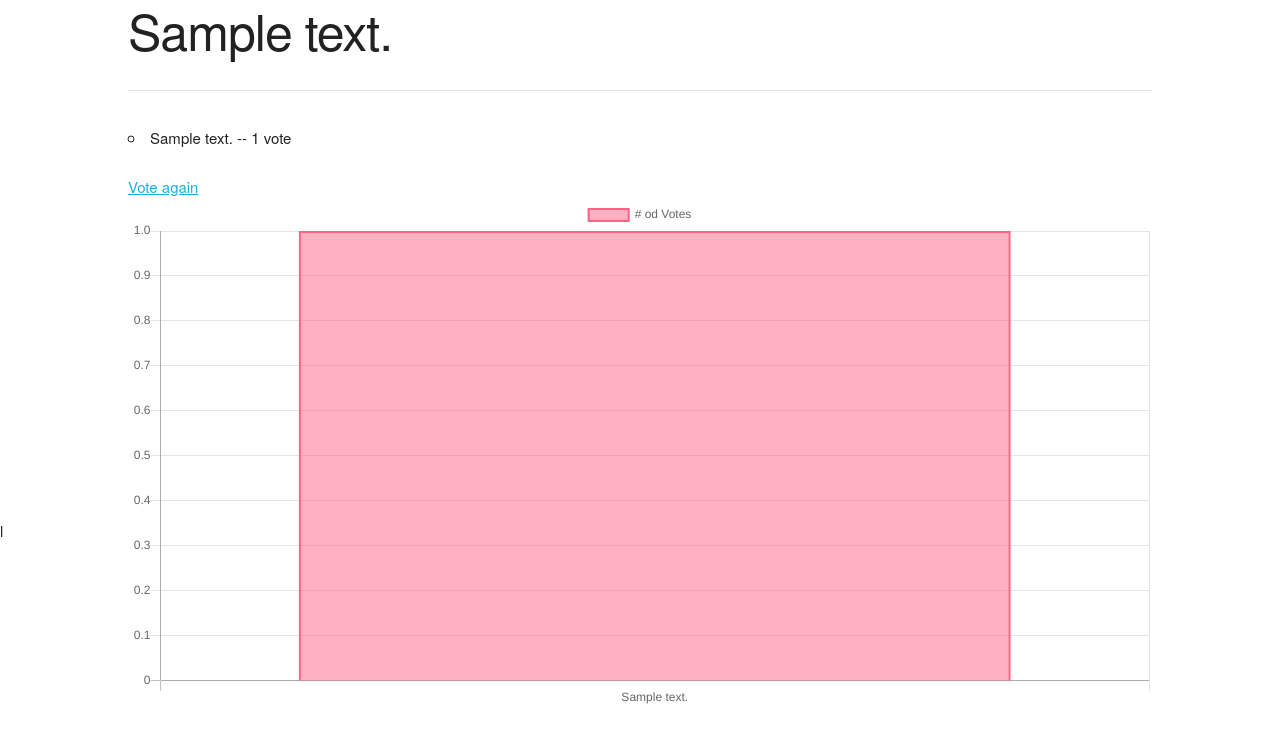
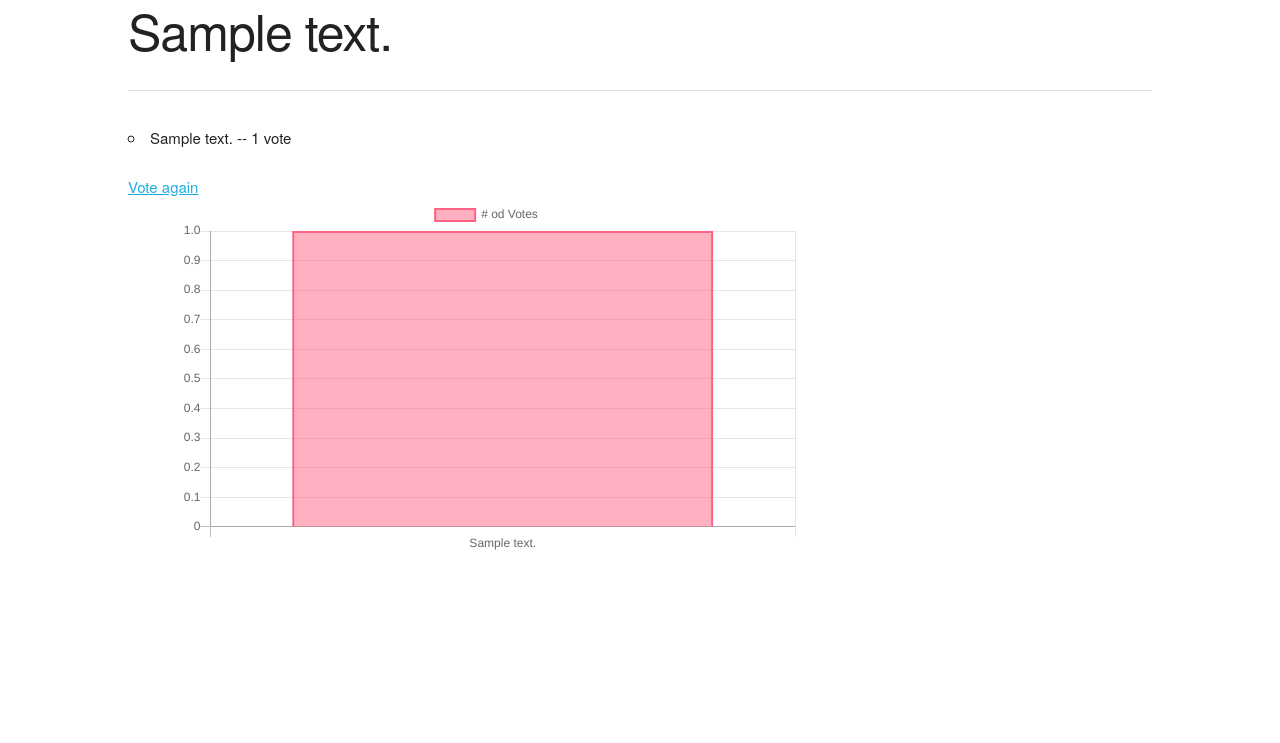
Before and after one commit to mechEngineer/DjangoPols, a Django app: page /polls/1/results/ in a window 1280 px wide. Shown: the top 743 px of the page. Run offline with Django 3.2, Linux system fonts and the light colour scheme; tables that the repository leaves empty hold one stand-in row (values such as "Sample post"); some libraries are stand-ins or nearby versions.

Commit message:
Styling and charting improvments

```diff
--- /dev/null
+++ b/djangoPols/polls/static/polls/custom.css
@@ -0,0 +1,17 @@
+.chart-container {
+  display: flex;
+  justify-content: center;
+  align-items: center;
+  width: 70%;
+}
+
+#chart {
+  width: 65%;
+}
+
+@media print {
+  #chart {
+    width: 15cm !important;
+    height: 6cm !important;
+  }
+}
--- a/djangoPols/polls/templates/polls/base.html
+++ b/djangoPols/polls/templates/polls/base.html
@@ -8,6 +8,7 @@
     {% load static %}
     <link rel="stylesheet" href="{% static 'polls/normalize.css' %}">
     <link rel="stylesheet" href=" {% static 'polls/skeleton.css' %} ">
+    <link rel="stylesheet" href=" {% static 'polls/custom.css' %} ">
 </head>
 <body>
 
@@ -21,6 +22,5 @@
 
 {% block scripts %}
 {% endblock scripts %}
-l
 </body>
 </html>
--- a/djangoPols/polls/templates/polls/result.html
+++ b/djangoPols/polls/templates/polls/result.html
@@ -13,8 +13,8 @@
     <a href=" {% url 'polls:detail' question.id %} "> Vote again</a>
 
 
-    <div class="chart-container" style="position: relative; height:40vh; width:80vw">
-        <canvas id="chart"></canvas>
+    <div class="chart-container" >
+        <canvas id="chart" width="60%"> </canvas>
     </div>
 {% endblock content %}
 
@@ -43,7 +43,7 @@ var chart = new Chart(ctx, {
                 'rgba(75, 192, 192, 1)',
                 'rgba(153, 102, 255, 1)'],
             borderWidth: 2,
-            borderHoverWidth: 5,
+            hoverBorderWidth: 5,
             data: [{% for choice in question.choice_set.all %}
         '{{choice.votes}}', {% endfor %} ]
         }]
@@ -57,10 +57,15 @@ var chart = new Chart(ctx, {
                     beginAtZero: true
                 }
             }]
-        }
-    }
+        },
+        layout: {
+            padding: {
+                left: 50,
+                right: 50,
+                top: 0,
+                bottom: 0
+            }
+    }}
 });
-
-console.log(labels);
 </script>
 {% endblock scripts %}
```
